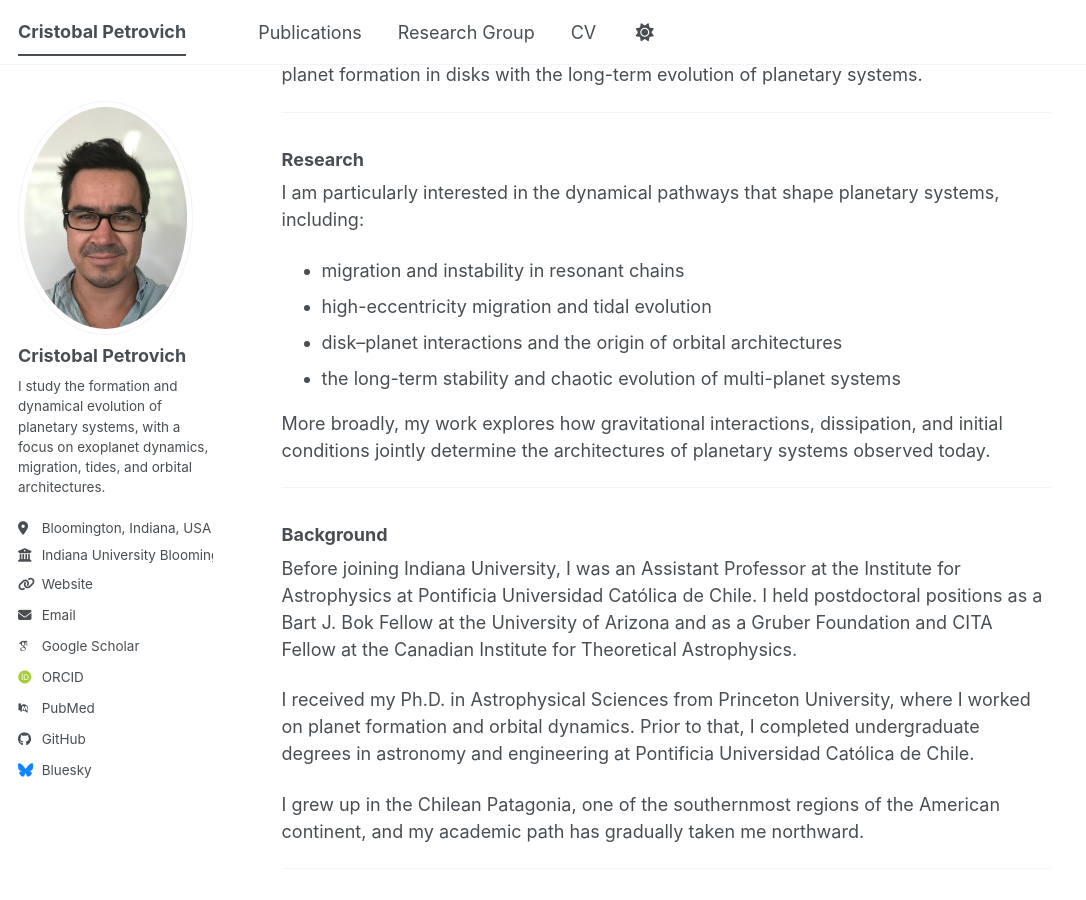
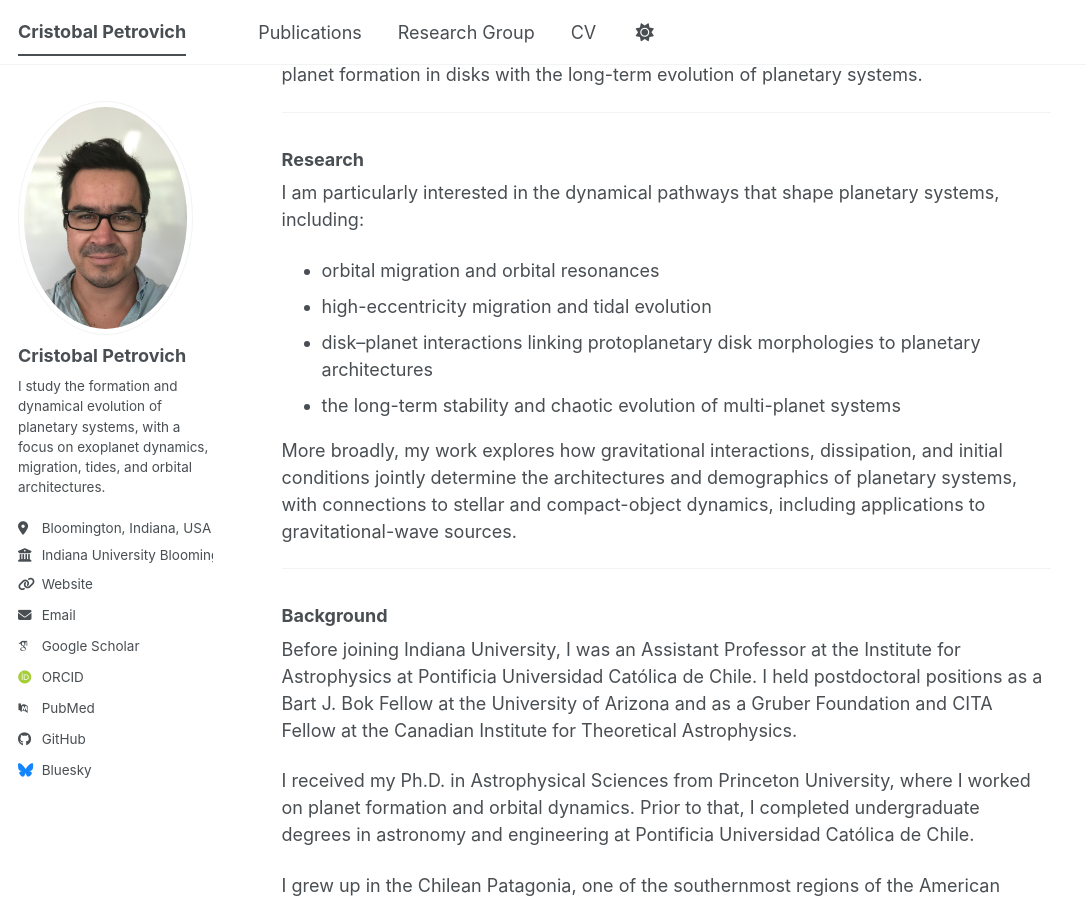
Before and after one commit to cpetrovich/cpetrovich.github.io, a Jekyll site: the page built from _pages/about.md, in a window 1280 px wide and 900 px high, scrolled down 503 px. Shown: the whole window, without its empty margins (0-1086 px from the left). Built offline with Jekyll 4.4.1, drawn with Linux system fonts in a browser that asks for light colours; some web fonts are replaced; a script bundle is joined from its source files by our own code; library files that are not in the unit come from our copies.

Commit message:
Update about.md

```diff
--- a/_pages/about.md
+++ b/_pages/about.md
@@ -25,12 +25,12 @@ I combine **analytical theory and numerical simulations** to connect the early s
 
 I am particularly interested in the dynamical pathways that shape planetary systems, including:
 
-- migration and instability in resonant chains
+- orbital migration and orbital resonances
 - high-eccentricity migration and tidal evolution
-- disk–planet interactions and the origin of orbital architectures
+- disk–planet interactions linking protoplanetary disk morphologies to planetary architectures
 - the long-term stability and chaotic evolution of multi-planet systems
 
-More broadly, my work explores how gravitational interactions, dissipation, and initial conditions jointly determine the architectures of planetary systems observed today.
+More broadly, my work explores how gravitational interactions, dissipation, and initial conditions jointly determine the architectures and demographics of planetary systems, with connections to stellar and compact-object dynamics, including applications to gravitational-wave sources.
 
 ---
 
```
